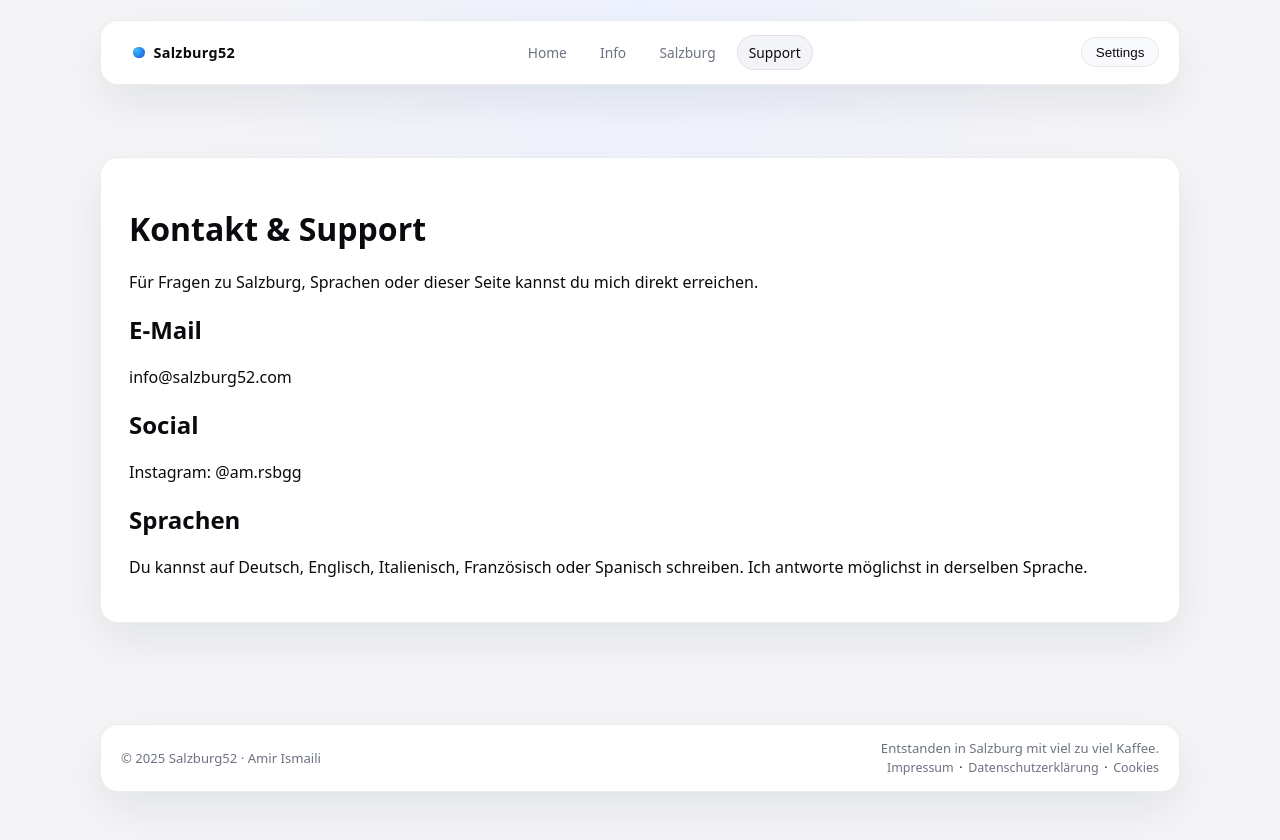
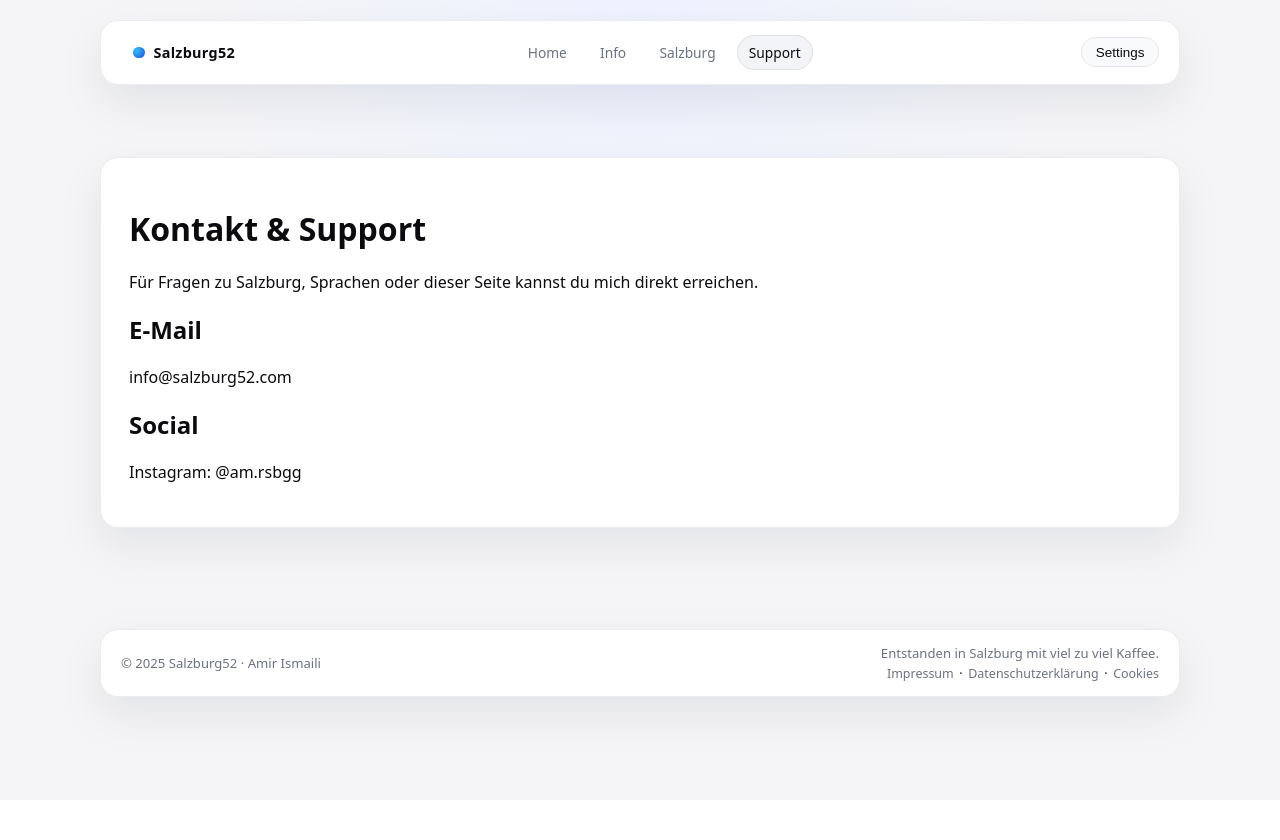
Before and after one commit to luv2loot/salzburg52, a Next.js app: page /de/support in a window 1280 px wide. After the commit the page ends 800 px from the top, so only its background shows below. Built offline with nearby package versions, Linux system fonts and the light colour scheme.

Commit message:
Update page.js

```diff
--- a/app/de/support/page.js
+++ b/app/de/support/page.js
@@ -33,12 +33,6 @@ export default function DeSupportPage() {
               @am.rsbgg
             </a>
           </p>
-
-          <h2>Sprachen</h2>
-          <p>
-            Du kannst auf Deutsch, Englisch, Italienisch, Französisch oder
-            Spanisch schreiben. Ich antworte möglichst in derselben Sprache.
-          </p>
         </div>
       </main>
       <Footer lang={LANG} />
```
